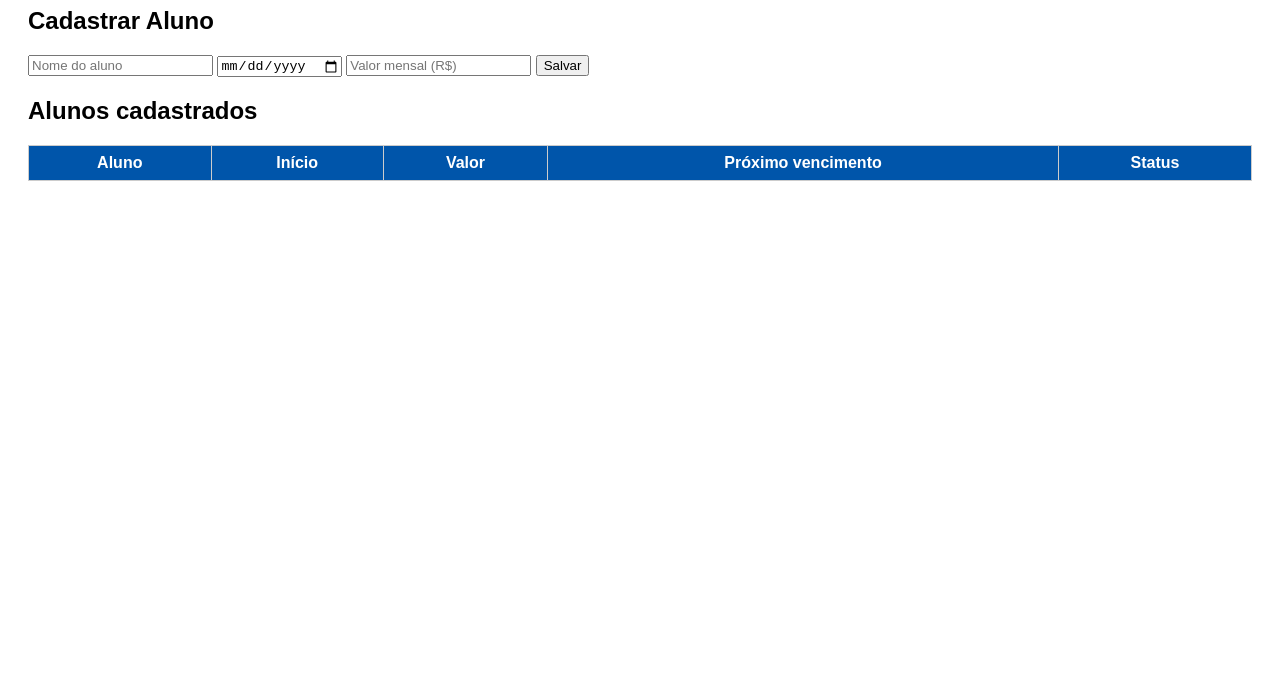
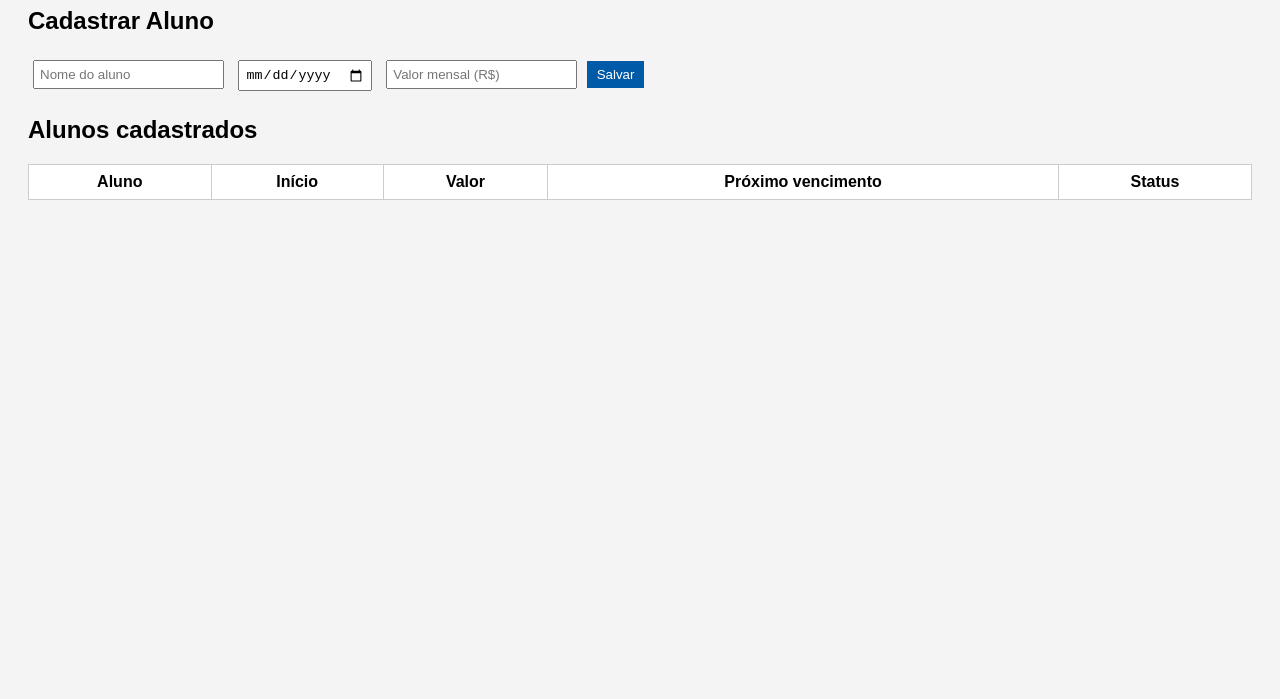
Before and after one commit to alexcastro-ship-it/consultoriacontrole, a plain HTML site: page index.html in a window 1280 px wide. Shown: the part 101-800 px from the top of the page. Drawn offline with nearby package versions, Linux system fonts and the light colour scheme.

Commit message:
Update style.css

```diff
--- a/style.css
+++ b/style.css
@@ -1,31 +1,33 @@
 body {
-  font-family: Arial;
-  padding: 20px;
+ font-family: Arial, sans-serif;
+ padding: 20px;
+ background:#f4f4f4;
+}
+
+h1 {color:#005aa7;}
+
+input {
+ margin:5px;
+ padding:5px;
+}
+
+button {
+ padding:6px 10px;
+ background:#005aa7;
+ color:white;
+ border:none;
+ cursor:pointer;
 }
 
 table {
-  border-collapse: collapse;
-  width: 100%;
+ width:100%;
+ background:white;
+ border-collapse: collapse;
+ margin-top:10px;
 }
 
 th, td {
-  border: 1px solid #ccc;
-  padding: 8px;
+ border:1px solid #ccc;
+ padding:8px;
+ text-align:center;
 }
-
-th {
-  background: #0055aa;
-  color: white;
-}
-
-.status-ok { color: green; font-weight: bold; }
-.status-alerta { color: orange; font-weight: bold; }
-.status-vencido { color: red; font-weight: bold; }
-
-nav a {
-  text-decoration: none;
-  background: #0055aa;
-  color: white;
-  padding: 8px 12px;
-  border-radius: 4px;
-}
```
